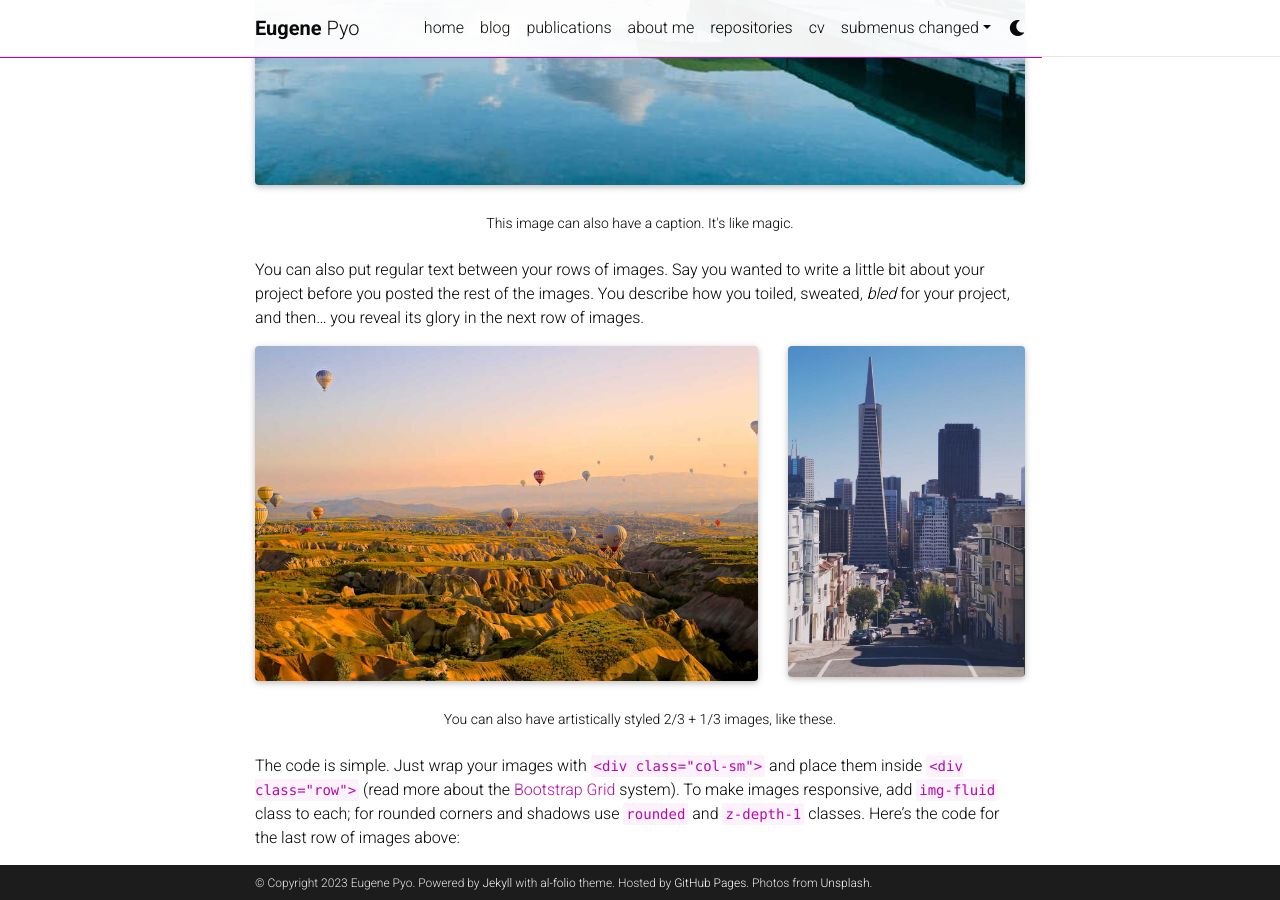
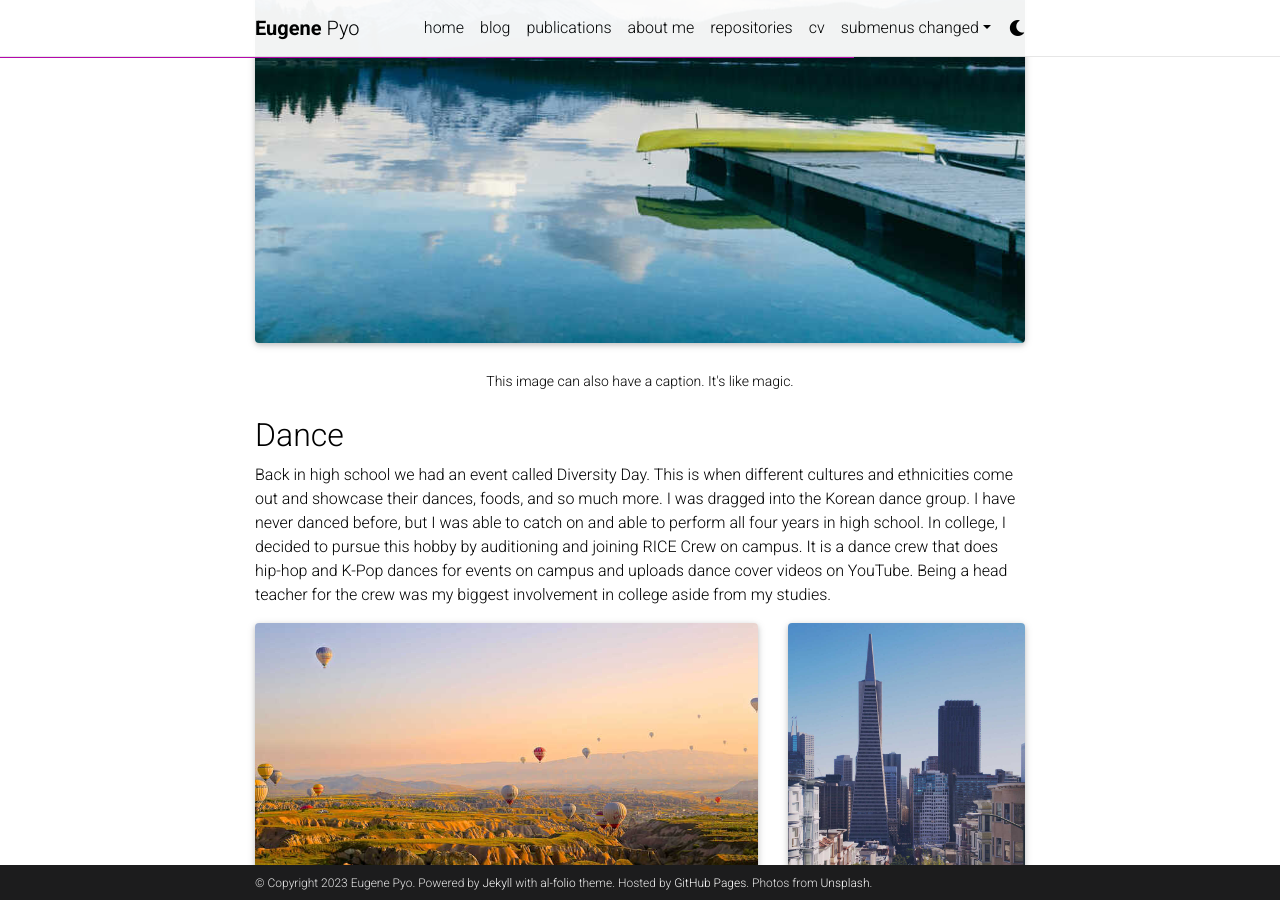
Before and after one commit to eugene-pyo/esp82.github.io, a Jekyll site: the page built from _projects/2_project.md, in a window 1280 px wide and 900 px high, scrolled down 1027 px. Built offline with Jekyll 4.4.1, drawn with Linux system fonts in a browser that asks for light colours; comment, search, counter and statistics services are not loaded; a style sheet for code colours, icons or effects is not loaded; some of the changed text lies outside the part shown.

Commit message:
Update 2_project.md

```diff
--- a/_projects/2_project.md
+++ b/_projects/2_project.md
@@ -6,6 +6,9 @@
 importance: 2
 category:
 ---
+
+## Music
+When you see me walking around by myself, I will always see me with airpods on. I enjoy listening to many different types of genres of music like hip-hop/rap, pop, R&B, and K-Pop. My favorite artists are Kendrick Lamar, Khalid, Justin Bieber, Bigbang, and Blackpink. I like how music allows me to embrace the Korean-American cultural dichotomy. I plan on going to a Blackpink concert at Metlife Stadium in August.
 
 Every project has a beautiful feature showcase page.
 It's easy to include images in a flexible 3-column grid format.
@@ -43,9 +46,8 @@
     This image can also have a caption. It's like magic.
 </div>
 
-You can also put regular text between your rows of images.
-Say you wanted to write a little bit about your project before you posted the rest of the images.
-You describe how you toiled, sweated, *bled* for your project, and then... you reveal its glory in the next row of images.
+## Dance
+Back in high school we had an event called Diversity Day. This is when different cultures and ethnicities come out and showcase their dances, foods, and so much more. I was dragged into the Korean dance group. I have never danced before, but I was able to catch on and able to perform all four years in high school. In college, I decided to pursue this hobby by auditioning and joining RICE Crew on campus. It is a dance crew that does hip-hop and K-Pop dances for events on campus and uploads dance cover videos on YouTube. Being a head teacher for the crew was my biggest involvement in college aside from my studies.
 
 
 <div class="row justify-content-sm-center">
```
